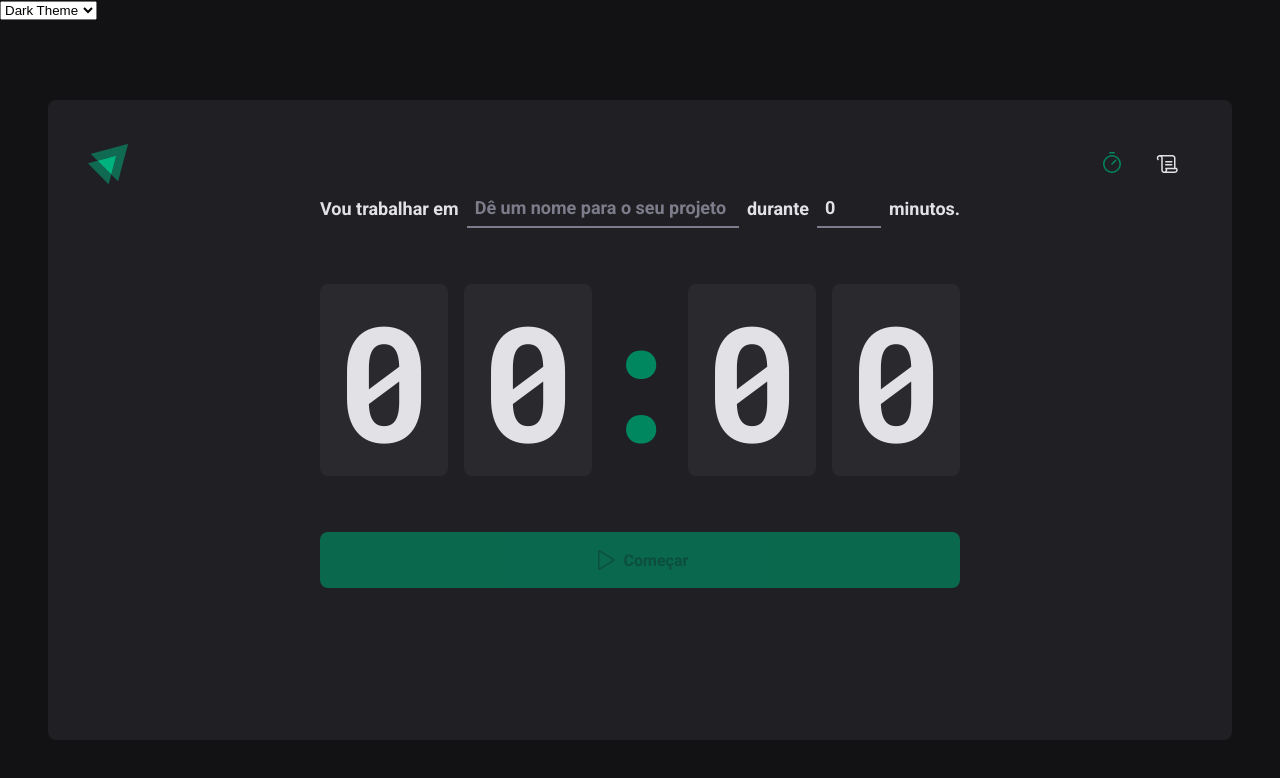
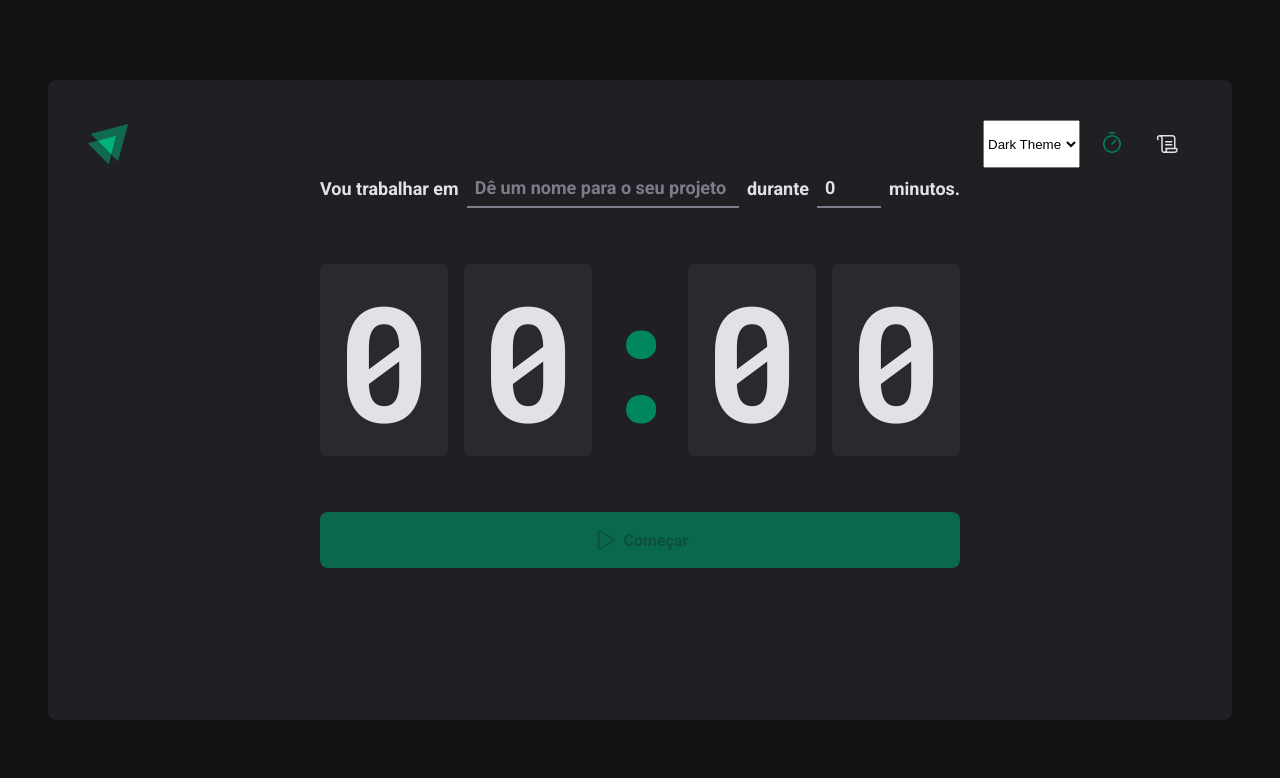
Before and after one commit to Esmaily87/pomodoro2, a React (Vite) app: page / in a window 1280 px wide. Shown: the top 778 px of the page. Built offline with nearby package versions, Linux system fonts and the light colour scheme.

Commit message:
Theme Provider transformado em context para ser possível mudar o tema de outras partes da app

```diff
--- a/src/App.tsx
+++ b/src/App.tsx
@@ -1,54 +1,23 @@
-import { ThemeProvider } from "styled-components";
+//import { ThemeProvider } from "styled-components";
+import { ThemeContextProvider } from "./contexts/ThemeContext";
 import { BrowserRouter } from "react-router-dom";
 import{ Router } from './Router';
-import { defaultTheme, lightTheme } from "./styles/themes/default";//o tema da global da aplicacao
+//import { defaultTheme, lightTheme } from "./styles/themes/default";//o tema da global da aplicacao
 import { GlobalStyle } from "./styles/global"
-import React from "react"
-
 
 
 export function App() {
 
-    const[selectedTheme, setSelectedTheme] = React.useState("dark"); //estado que monitora a alteracao do setSelectedTheme
-
-    const handleThemeChange = (event: React.ChangeEvent<HTMLSelectElement>) => {//funcao que captura a mudanca de evento
-    const newTheme = event.target.value; // pega o valor do value do theme vindo do select
-    setSelectedTheme(newTheme); //seta o valor selecionado na variável declarada anteriormente
-  };
-
-
-
-    // function handleSubmit(e: React.ChangeEvent<HTMLFormElement>) {
-
-    //   e.preventDefault();
-
-    //   const form = e.currentTarget;
-    //   const formData = new FormData(form);
-
-    //    const selectedTheme = formData.get("selectedTheme") as string;
-    //    setSelectedTheme(selectedTheme)
-
-
-    //   console.log("Selected Theme: ", selectedTheme);
-
-
-
-
-
-    // }
 
 
 
   return (// necessário wraper para o elementos das rotas usando browser router
-  <ThemeProvider theme = {selectedTheme =="dark" ? defaultTheme : lightTheme}> {/*operadoor ternario que seta dark como default e recebe a alteracao do tema*/}
-        <BrowserRouter>
+  //<ThemeProvider theme = {selectedTheme =="dark" ? defaultTheme : lightTheme}> {/*operadoor ternario que seta dark como default e recebe a alteracao do tema*/}
+  <ThemeContextProvider>
+       <BrowserRouter>
 
 
 
-        <select name="selectedTheme" value={selectedTheme} onChange={handleThemeChange}>
-          <option value="dark">Dark Theme</option>
-          <option value="light">Light Theme</option>
-        </select>
 
 
 
@@ -59,6 +28,7 @@ export function App() {
       </BrowserRouter>
 
    <GlobalStyle/>
-   </ThemeProvider>
+   </ThemeContextProvider>
+   //</ThemeProvider>
   )
 }
--- a/src/components/Header/index.tsx
+++ b/src/components/Header/index.tsx
@@ -2,16 +2,25 @@ import { HeaderContainer } from "./styles";
 import logoIgnite from '../../assets/Logo.svg'
 import { Timer, Scroll } from "phosphor-react";
 import { NavLink } from "react-router-dom";
+import { useContext } from "react";
+import { ThemeContext } from "../../contexts/ThemeContext"; // importa a ThemeContext
 
 
 export function Header() {
+    const { handleThemeChange, selectedTheme } = useContext(ThemeContext)
     return (
 
         <HeaderContainer>
 
 
+
+
         <img src={logoIgnite} alt=""/>
             <nav>
+            <select name="selectedTheme" value={selectedTheme} onChange = {handleThemeChange}>
+                <option value="dark">Dark Theme</option>
+                <option value="light">Light Theme</option>
+            </select>
 
                 <NavLink to="/" title="Timer">
                     <Timer size={24}/>
--- /dev/null
+++ b/src/contexts/ThemeContext.tsx
@@ -0,0 +1,40 @@
+import React, { createContext, useState, PropsWithChildren } from "react";
+import { ThemeProvider } from "styled-components";
+import { defaultTheme, lightTheme } from "../styles/themes/default";
+
+interface ThemeContextProps {
+    handleThemeChange: (event: React.ChangeEvent<HTMLSelectElement>) => void
+    selectedTheme: string
+
+}
+
+export const ThemeContext = createContext<ThemeContextProps>({} as ThemeContextProps) //cria um contexto e associa a variável ThemeContextProps com interface de mesmo nome
+
+type ThemeContextProviderProps = PropsWithChildren
+
+export function ThemeContextProvider({ children } : ThemeContextProviderProps) {
+    //Estado que monitora a alteraçao do selectedTheme
+    const[selectedTheme, setSelectedTheme] = useState('dark');
+
+
+    //Funcao
+    const handleThemeChange = (event: React.ChangeEvent<HTMLSelectElement>) => {//funcao que captura a mudanca de evento
+    const newTheme = event.target.value; // pega o valor do value do theme vindo do select
+
+
+    //Set
+    setSelectedTheme(newTheme); //seta o valor selecionado na variável declarada anteriormente
+
+};
+
+return(
+
+    <ThemeContext.Provider value={{selectedTheme, handleThemeChange}}>
+        <ThemeProvider theme = {selectedTheme == 'dark' ? defaultTheme : lightTheme}>
+            {children}
+        </ThemeProvider>
+    </ThemeContext.Provider>
+
+)
+
+}
```
Also changed, not shown: src/pages/Home/index.tsx (+9 -1 lines).
